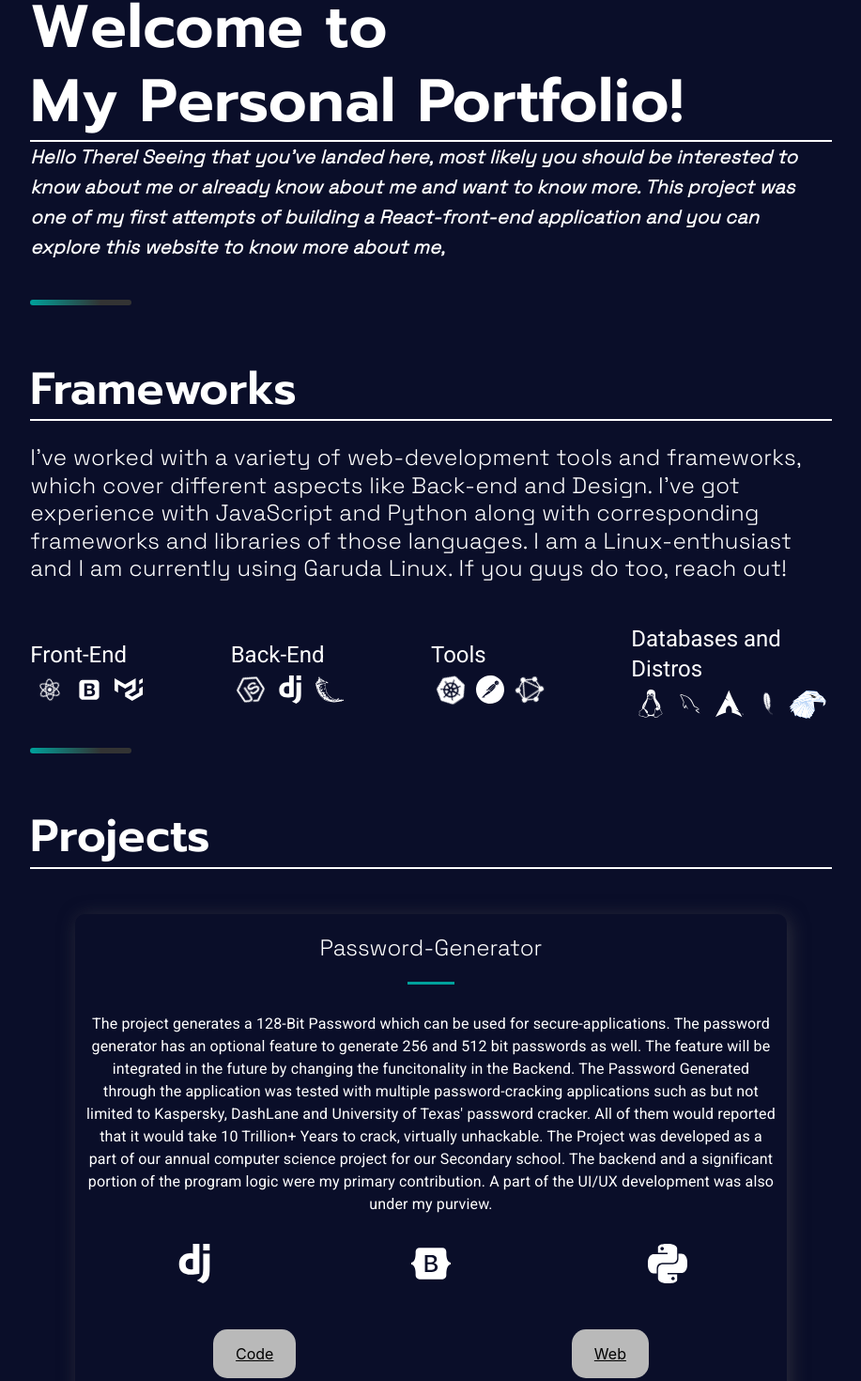
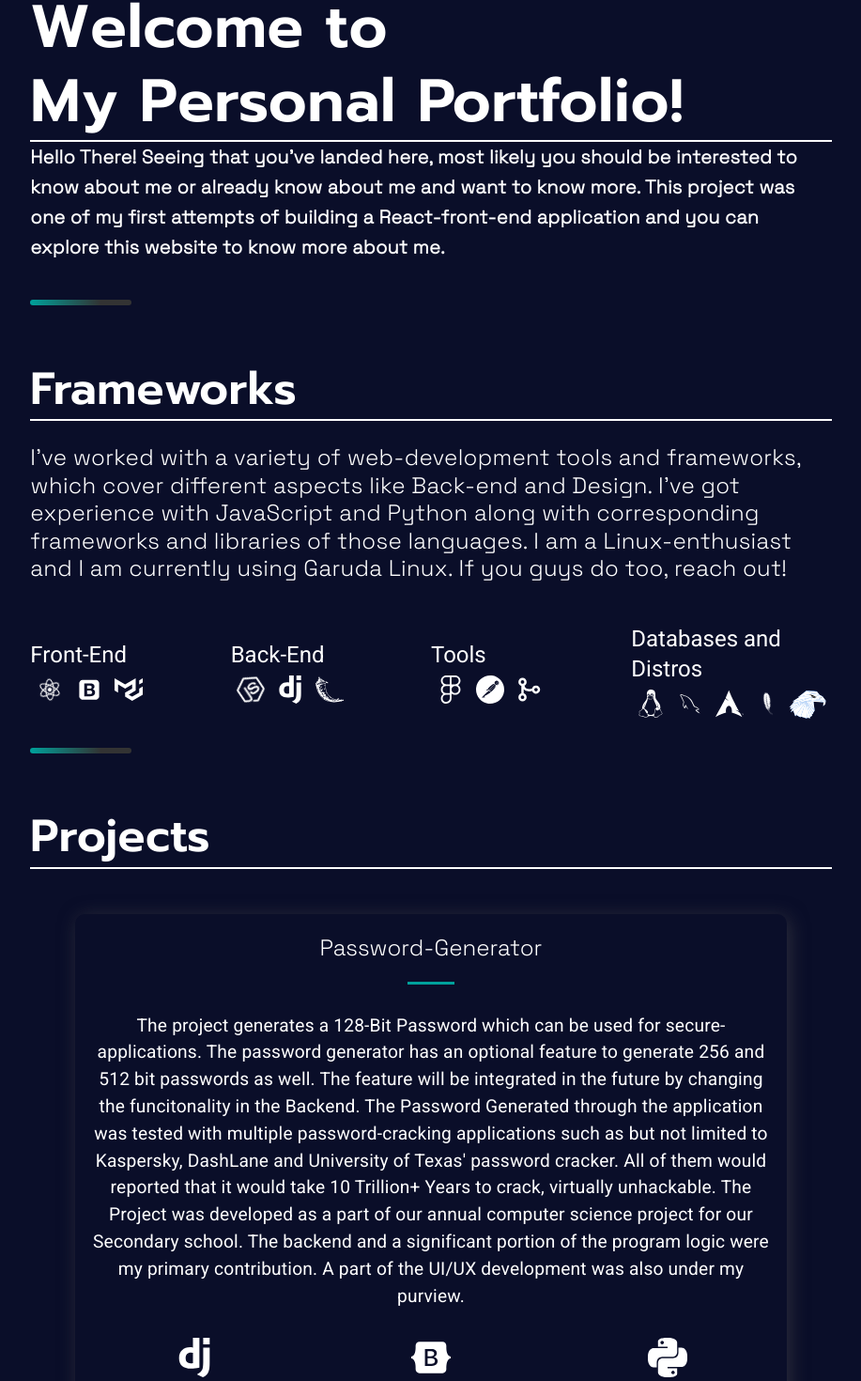
Before and after one commit to Panquesito7/AbhijithGanesh.github.io, a React (Create React App) app: page / in a window 1280 px wide. Shown: the part 101-1571 px from the top of the page at 94% size, without its empty margins (181-1098 px from the left). Built offline with nearby package versions, Linux system fonts and the light colour scheme; a web font is replaced by a local one.

Commit message:
Minor Changes⌚

```diff
--- a/src/Components/Content/ComponentFive.jsx
+++ b/src/Components/Content/ComponentFive.jsx
@@ -1,6 +1,7 @@
 import React from 'react'
 import { Typography, Grid} from '@material-ui/core'
-import {FaLinux} from 'react-icons/fa'
+import {FaLinux,FaFigma} from 'react-icons/fa'
+import {BiGitMerge} from 'react-icons/bi'
 import {DiReact, DiBootstrap, DiMysql,DiSqllite} from "react-icons/di"
 import {SiMaterialUi, SiDjango, SiFlask, SiKubernetes,SiPostman, SiGraphql, SiArchlinux} from "react-icons/si"
 import Garuda from "./Garuda.svg"
@@ -54,9 +55,9 @@ const FrameworkComponent = () => {
                 </Grid>
                 <Grid Item xs>
                     <Typography variant = "h5" style = {DesignStyles}>Tools</Typography>
-                    <SiKubernetes class = "fa-react" style = {FrontEndIcons}/>
+                    <FaFigma  style = {FrontEndIcons}/>
                     <SiPostman style = {FrontEndIcons}/>
-                    <SiGraphql class = "fa-react" style = {FrontEndIcons}/>
+                    <BiGitMerge  style = {FrontEndIcons}/>
                 </Grid>
                 <Grid item xs style = {DesignStyles}>
                     <Typography variant ="h5" style  = {DesignStyles}>Databases and Distros</Typography>
--- a/src/Components/Content/ComponentThree.jsx
+++ b/src/Components/Content/ComponentThree.jsx
@@ -17,7 +17,7 @@ const ProjectConst = () => {
                </Typography>
                <TitleUnderline />
                </TitleContent>
-               <Typography style = {{color:"White", align:'Left', padding:10}}>{p.description}</Typography>
+               <Typography style = {{color:"White", align:'Left', padding:10, fontFamily:"Roboto",fontSize:"1.2em"}}>{p.description}</Typography>
                <section>
                <br></br>
                <Grid   container  direction="row"  justify="space-evenly"  alignItems="center">
--- a/src/Components/PageCenter/ComponentOne.jsx
+++ b/src/Components/PageCenter/ComponentOne.jsx
@@ -20,7 +20,7 @@ const CentralContent = () => {
     <>
         <Typography variant = "h4" style = {Portfolio}>Welcome to <br></br>My Personal Portfolio! </Typography>
         <Typography variant = "h6" style = {subPortfolio}>
-            <em>Hello There! Seeing that you've landed here, most likely you should be interested to know about me or already know about me and want to know more. This project was one of my first attempts of  building a React-front-end application  and you can explore this website to know more about me,</em>
+            Hello There! Seeing that you've landed here, most likely you should be interested to know about me or already know about me and want to know more. This project was one of my first attempts of  building a React-front-end application  and you can explore this website to know more about me.
         </Typography>
 
          <br></br>
--- a/src/Components/Projects/ProjectStyles.jsx
+++ b/src/Components/Projects/ProjectStyles.jsx
@@ -9,8 +9,9 @@ export const Img = styled.img`
 
 export const GridContainer = styled.section`
 display: flex;
+
+place-items: center;
 padding: 3rem;
-place-items: center;
 column-gap: 2rem;
 row-gap: 3rem;
 @media (max-width:415px){
@@ -21,11 +22,12 @@ row-gap: 3rem;
 }
 
 `
+
 export const BlogCard = styled.div`
   border-radius: 10px;
   box-shadow: 3px 3px 20px rgba(80, 78, 78, 0.5);
   text-align: center;
-  width: 400px;
+  grid-area: 1/2/2/4
   @media (min-width:415px) {
     width: 100%;
   }
@@ -45,7 +47,6 @@ export const HeaderThree = styled.h3`
   padding: .5rem 0;
 
 `;
-//font-size: ${(props) => props.title ? '3rem' : '2rem'};
 
 export const TitleUnderline = styled.hr`
   width: 50px;
```
